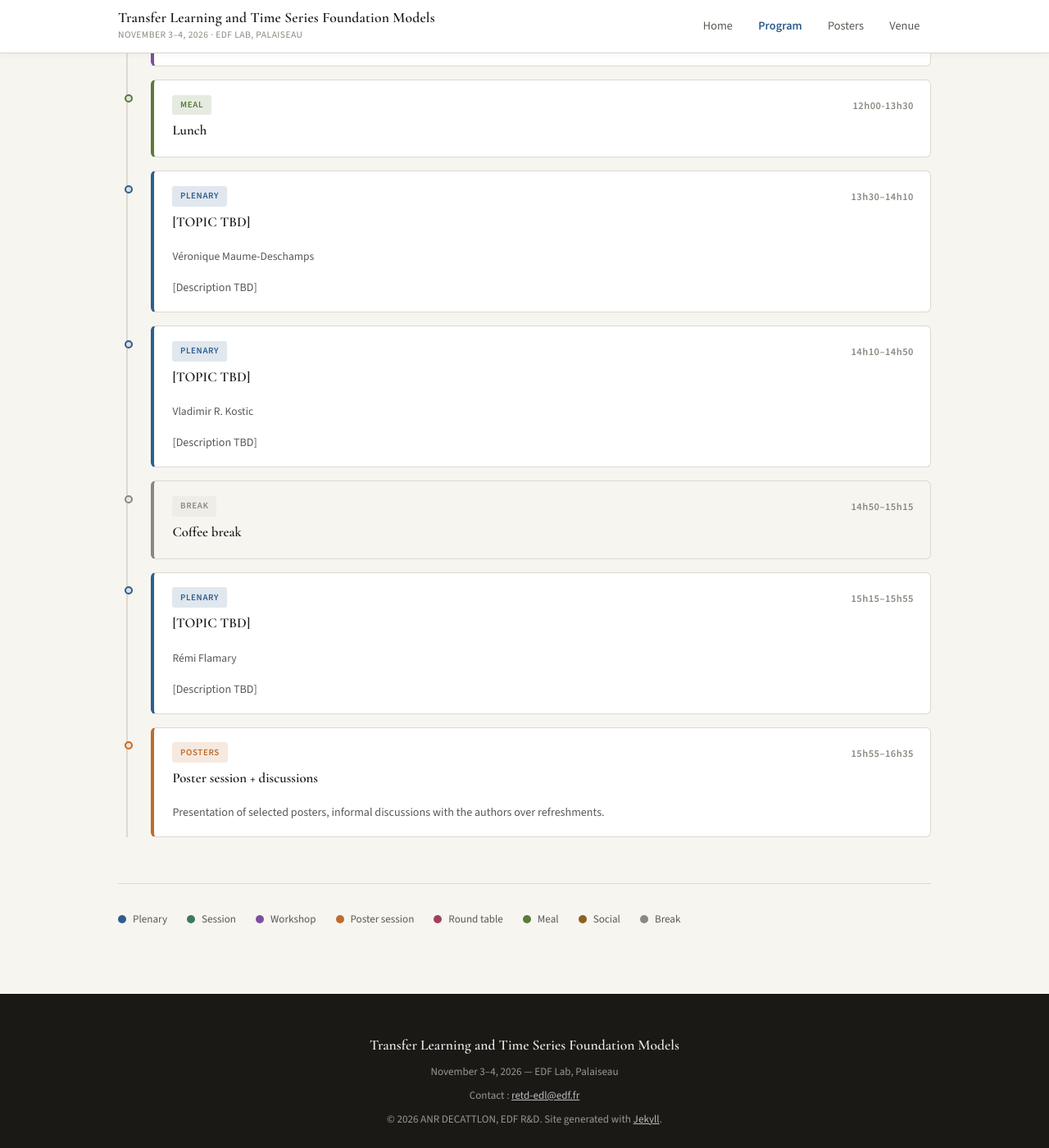
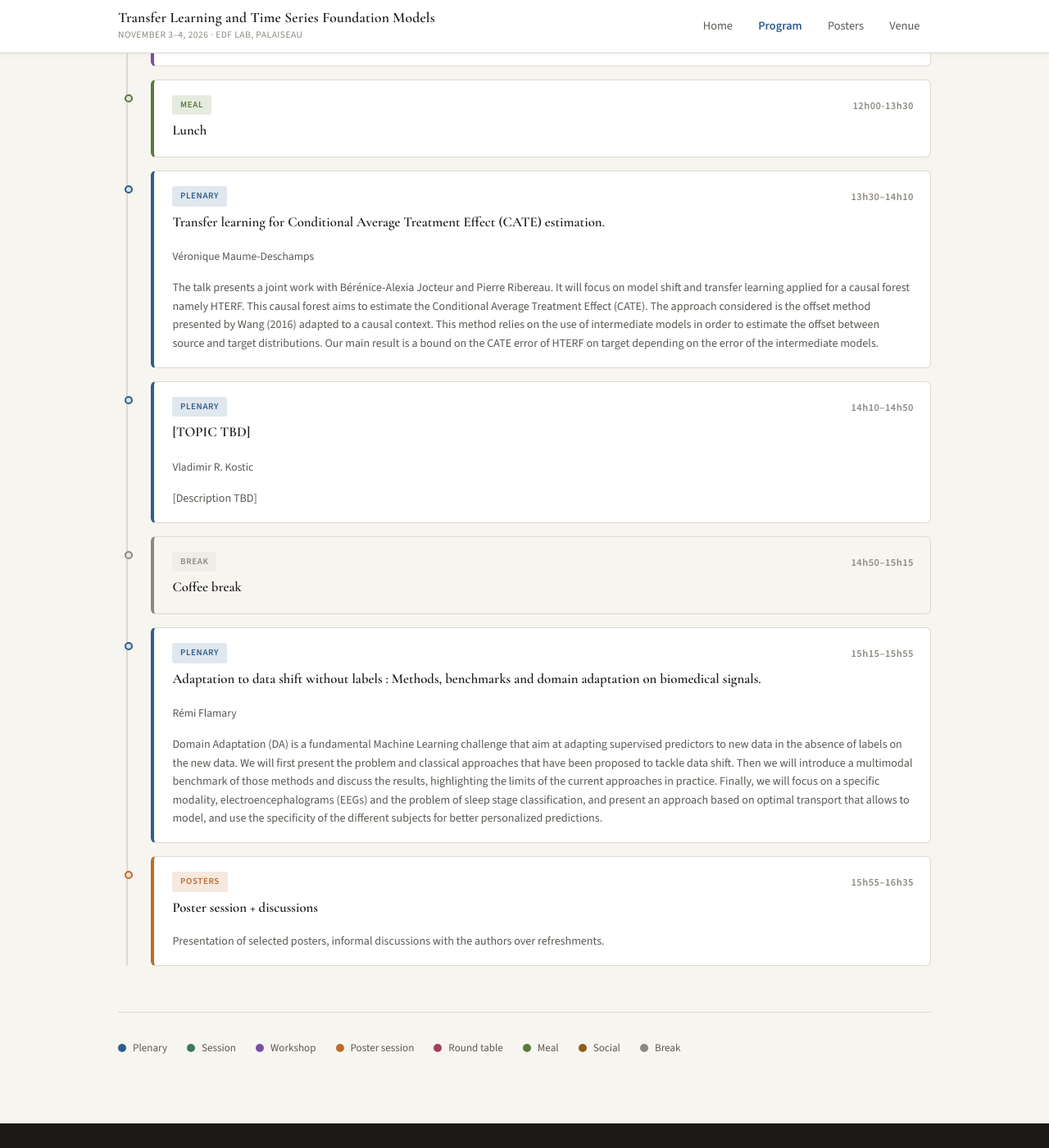
Before and after one commit to yvenn-amara/DECATTLON, a Jekyll site: the page built from program.md, in a window 1280 px wide and 1400 px high, scrolled down 1065 px. Shown: the whole window at 82% size. Built offline with Jekyll 4.4.1, drawn with Linux system fonts in a browser that asks for light colours.

Commit message:
Refine plenary session topics and descriptions
Updated titles and descriptions for plenary sessions, providing specific topics and detailed descriptions for the talks on transfer learning and adaptation to data shift.

```diff
--- a/_data/program.yml
+++ b/_data/program.yml
@@ -25,11 +25,13 @@ day1:
       type: "meal"
 
     - time: "13h30–14h10"
-      title: "[TOPIC TBD]"
+      title: "Transfer learning for Conditional Average Treatment Effect (CATE) estimation."
       type: "plenary"
       speakers:
         - "Véronique Maume-Deschamps"
-      description: "[Description TBD]"
+      description: "The talk presents a joint work with Bérénice-Alexia Jocteur and Pierre Ribereau. It will focus on model shift and transfer learning applied for a causal forest namely HTERF. This causal forest aims to estimate the
+Conditional Average Treatment Effect (CATE). The approach considered is the offset method presented by Wang (2016) adapted to a causal context. This method relies on the use of intermediate models in order to estimate
+the offset between source and target distributions. Our main result is a bound on the CATE error of HTERF on target depending on the error of the intermediate models."
 
     - time: "14h10–14h50"
       title: "[TOPIC TBD]"
@@ -43,11 +45,14 @@ day1:
       type: "break"
 
     - time: "15h15–15h55"
-      title: "[TOPIC TBD]"
+      title: "Adaptation to data shift without labels : Methods, benchmarks and domain adaptation on biomedical signals."
       type: "plenary"
       speakers:
         - "Rémi Flamary"
-      description: "[Description TBD]"
+      description: "Domain Adaptation (DA) is a fundamental Machine Learning challenge that aim at adapting supervised predictors to new data in the absence of labels on the new data. We will first present the problem and classical
+approaches that have been proposed to tackle data shift. Then we will introduce a multimodal benchmark of those methods and discuss the results, highlighting the limits of the current approaches in practice.
+Finally, we will focus on a specific modality, electroencephalograms (EEGs) and the problem of sleep stage classification, and present an approach based on optimal transport that allows to model, and use the
+specificity of the different subjects for better personalized predictions."
 
     - time: "15h55–16h35"
       title: "Poster session + discussions"
```
